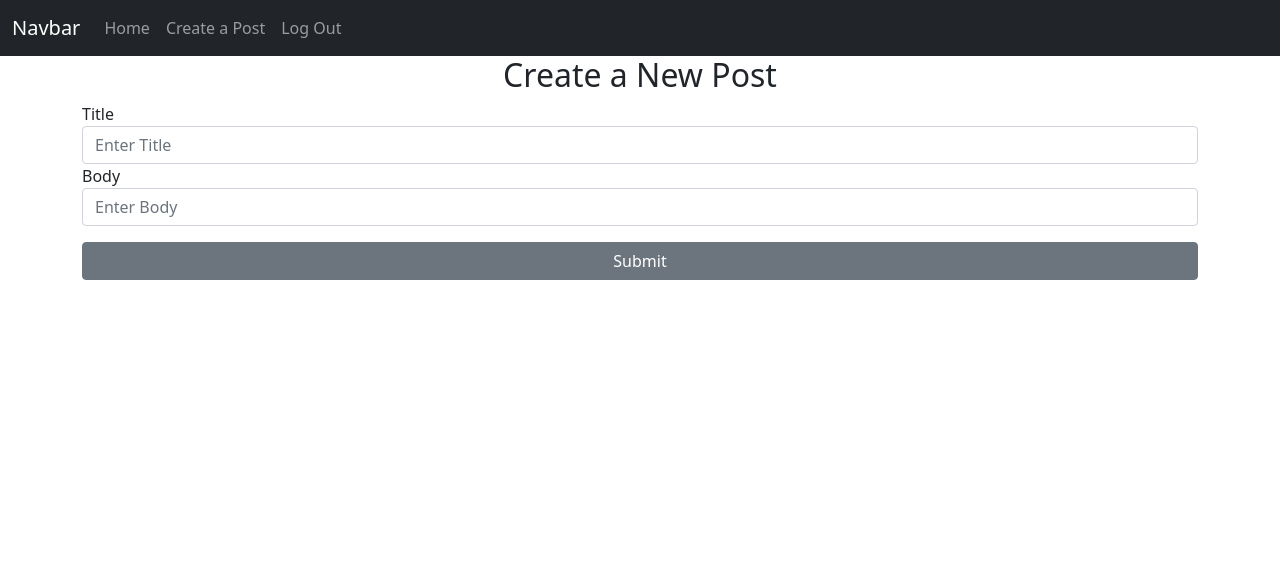
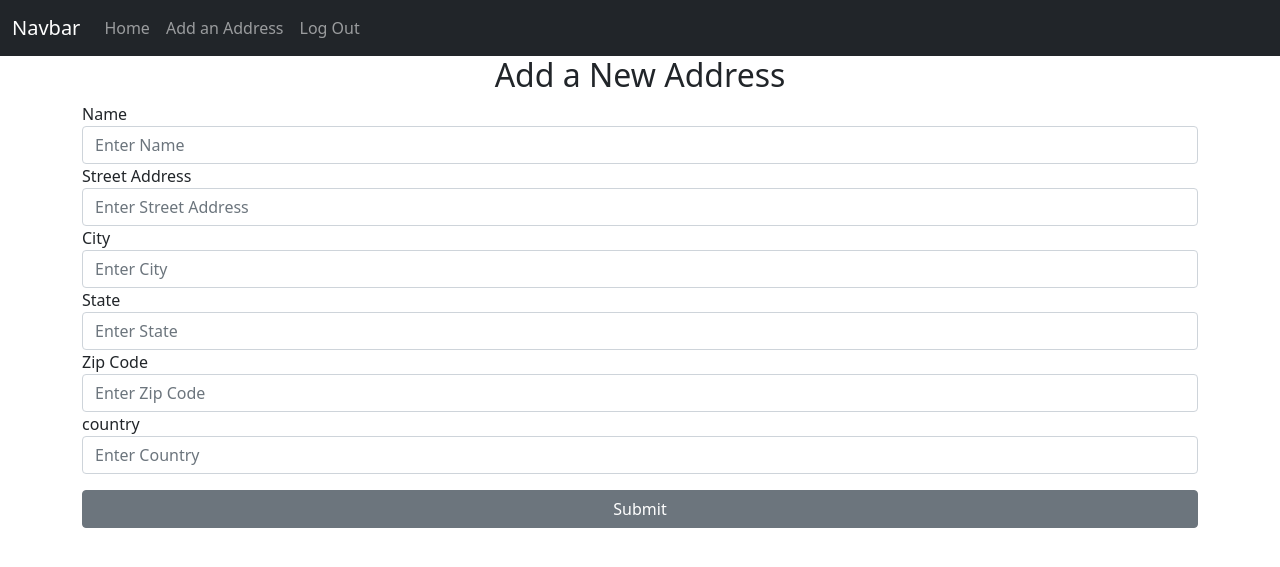
Before and after one commit to LMokka/Week6Day5, a Flask app: page /create in a window 1280 px wide. Shown: the top 567 px of the page. Run offline with Flask 2, Linux system fonts and the light colour scheme; the visitor is signed in with stand-in values (Sample User, id 1); some libraries are stand-ins or nearby versions.

Commit message:
first commit

```diff
--- a/app/forms.py
+++ b/app/forms.py
@@ -16,7 +16,11 @@ class LoginForm(FlaskForm):
     submit = SubmitField()
 
 
-class PostForm(FlaskForm):
-    title = StringField('Title', validators=[InputRequired()])
-    body = StringField('Body', validators=[InputRequired()])
+class AddressForm(FlaskForm):
+    name = StringField('Name', validators=[InputRequired()])
+    streetaddress = StringField('Street Address', validators=[InputRequired()])
+    city = StringField('City', validators=[InputRequired()])
+    state = StringField('State', validators=[InputRequired()])
+    zipcode = StringField('Zip Code', validators=[InputRequired()])
+    country = StringField('country', validators=[InputRequired()])
     submit = SubmitField()
--- a/app/models.py
+++ b/app/models.py
@@ -9,7 +9,7 @@ class User(db.Model, UserMixin):
     username = db.Column(db.String(50), nullable=False, unique=True)
     password = db.Column(db.String(256), nullable=False)
     date_created = db.Column(db.DateTime, nullable=False, default=datetime.utcnow)
-    posts = db.relationship('Post', backref='author',lazy='dynamic')
+    addresses = db.relationship('Address', backref='author',lazy='dynamic')
 
 
     def __init__(self, **kwargs):
@@ -33,10 +33,14 @@ class User(db.Model, UserMixin):
 def load_user(user_id):
     return User.query.get(user_id)
 
-class Post(db.Model):
+class Address(db.Model):
     id = db.Column(db.Integer, primary_key=True)
-    title = db.Column(db.String(50), nullable=False)
-    body = db.Column(db.String(255), nullable=False)
+    name = db.Column(db.String(100), nullable=False)
+    streetaddress = db.Column(db.String(300), nullable=False)
+    city = db.Column(db.String(100), nullable=False)
+    state = db.Column(db.String(100), nullable=False)
+    zipcode = db.Column(db.String(100), nullable=False)
+    country = db.Column(db.String(100), nullable=False)
     date_created = db.Column(db.DateTime, nullable=False, default=datetime.utcnow)
     user_id =db.Column(db.Integer, db.ForeignKey('user.id')) # SQL equivalent = FOREIGN KEY(user_id) REFERENCES user(id)
 
@@ -46,11 +50,11 @@ class Post(db.Model):
         db.session.commit()
 
     def __repr__(self):
-        return f"<Post {self.id} | {self.title}>"
+        return f"<Address {self.id} | {self.name}>"
 
     def update(self, **kwargs):
         for key,value in kwargs.items():
-            if key in ('title','body'):
+            if key in ('name','streetaddress'):
                 setattr(self,key,value)
         db.session.commit()
 
--- a/app/routes.py
+++ b/app/routes.py
@@ -1,13 +1,14 @@
+from unicodedata import name
 from app import app
 from flask import render_template, redirect, url_for, flash
 from flask_login import login_user, logout_user, login_required, current_user
-from app.forms import SignUpForm, PostForm, LoginForm
-from app.models import User, Post
+from app.forms import SignUpForm, AddressForm, LoginForm
+from app.models import User, Address
 
 @app.route('/')
 def index():
-    posts = Post.query.all()
-    return render_template('index.html', posts=posts)
+    addresses = Address.query.all()
+    return render_template('index.html', addresses=addresses)
 
 
 @app.route('/signup', methods=["GET","POST"])
@@ -34,17 +35,21 @@ def signup():
 @app.route('/create', methods=["GET", "POST"])
 @login_required
 def create():
-    form = PostForm()
+    form = AddressForm()
     if form.validate_on_submit():
-        title = form.title.data
-        body = form.body.data
-        #Create a new instance of Post with the form data
-        new_post = Post(title=title, body=body, user_id=current_user.id)
+        name = form.name.data
+        streetaddress = form.streetaddress.data
+        city = form.city.data
+        state = form.state.data
+        zipcode = form.zipcode.data
+        country = form.country.data
+        #Create a new instance of address with the form data
+        new_address = Address(name=name, streetaddress=streetaddress, city=city, state=state, zipcode=zipcode, country=country, user_id=current_user.id)
 
-        flash(f'{new_post.title}has been created.','secondary')
+        flash(f'{new_address.name} has been created.','secondary')
         #Redirect back to home page
         return redirect(url_for('index'))
-    return render_template('createpost.html',form=form)
+    return render_template('createaddress.html',form=form)
 
 @app.route('/login',methods=["GET","POST"])
 def login():
@@ -77,40 +82,44 @@ def logout():
     flash('You have successfully logged out.', 'primary')
     return redirect(url_for('index'))
 
-@app.route('/posts/<post_id>')
+@app.route('/addresses/<address_id>')
 @login_required
-def view_post(post_id):
-    post = Post.query.get_or_404(post_id)
-    return render_template('post.html', post=post)
+def view_address(address_id):
+    address = Address.query.get_or_404(address_id)
+    return render_template('address.html', address=address)
 
 
-@app.route('/posts/<post_id>/edit', methods=["GET","POST"])
+@app.route('/addresses/<address_id>/edit', methods=["GET","POST"])
 @login_required
-def edit_post(post_id):
-    post_to_edit = Post.query.get_or_404(post_id)
-    # make sure the post to edit is owned by the current user
-    if post_to_edit.author != current_user:
-        flash("You do not have permission to edit this post","danger")
-        return redirect(url_for('view_post', post_id=post_id))
-    form = PostForm()
+def edit_address(address_id):
+    address_to_edit = Address.query.get_or_404(address_id)
+    # make sure the address to edit is owned by the current user
+    if address_to_edit.author != current_user:
+        flash("You do not have permission to edit this address","danger")
+        return redirect(url_for('view_address', address_id=address_id))
+    form = AddressForm()
     if form.validate_on_submit():
-        title = form.title.data
-        body = form.body.data
-        post_to_edit.update(title=title, body=body)
-        flash(f'{post_to_edit.title} has been updated', 'success')
-        return redirect(url_for('view_post', post_id = post_id))
+        name = form.name.data
+        streetaddress = form.streetaddress.data
+        city = form.city.data
+        state = form.state.data
+        zipcode = form.zipcode.data
+        country = form.country.data
+        address_to_edit.update(name=name, streetaddress=streetaddress, city=city, state=state, zipcode=zipcode, country=country)
+        flash(f'{address_to_edit.name} has been updated', 'success')
+        return redirect(url_for('view_address', address_id = address_id))
 
-    return render_template('edit_post.html', post=post_to_edit, form=form)
+    return render_template('edit_address.html', address=address_to_edit, form=form)
 
-@app.route('/posts/<post_id>/delete')
+@app.route('/addresses/<address_id>/delete')
 @login_required
-def delete_post(post_id):
-    post_to_delete = Post.query.get_or404(post_id)
-    if post_to_delete.author != current_user:
-        flash("You do not have permission to delete this post", )
+def delete_address(address_id):
+    address_to_delete = Address.query.get_or404(address_id)
+    if address_to_delete.author != current_user:
+        flash("You do not have permission to delete this Address", )
         return(redirect(url_for('index')))
-    #delete the post
+    #delete the address
 
-    post_to_delete.delete()
-    flash(f"{post_to_delete.title} has been deleted", 'info')
+    address_to_delete.delete()
+    flash(f"{address_to_delete.name} has been deleted", 'info')
     return redirect(url_for('index'))
--- a/app/templates/base.html
+++ b/app/templates/base.html
@@ -22,7 +22,7 @@
                 <div class="navbar-nav">
                     <a class="nav-link" href="{{url_for('index')}}">Home</a>
                     {% if current_user.is_authenticated %}
-                        <a class="nav-link" href="{{ url_for('create')}}">Create a Post</a>
+                        <a class="nav-link" href="{{url_for('create')}}">Add an Address</a>
                         <a class="nav-link" href="{{url_for('logout')}}">Log Out</a>
                     {% else %}
                         <a class="nav-link" href="{{url_for('signup')}}">Sign Up</a>
--- /dev/null
+++ b/app/templates/createaddress.html
@@ -0,0 +1,33 @@
+{% extends 'base.html' %}
+
+{% block title %}Add a New Address{% endblock title %}
+
+{% block content %}
+<h2 class="text-center">Add a New Address</h2>
+
+<form method="post">
+    {{ form.csrf_token }}
+    <div class="form-group">
+        {{ form.name.label }}
+        {{ form.name(class='form-control', placeholder='Enter Name') }}
+
+        {{ form.streetaddress.label }}
+        {{ form.streetaddress(class='form-control', placeholder='Enter Street Address') }}
+
+        {{ form.city.label }}
+        {{ form.city(class='form-control', placeholder='Enter City') }}
+
+        {{ form.state.label }}
+        {{ form.state(class='form-control', placeholder='Enter State') }}
+
+        {{ form.zipcode.label }}
+        {{ form.zipcode(class='form-control', placeholder='Enter Zip Code') }}
+
+        {{ form.country.label }}
+        {{ form.country(class='form-control', placeholder='Enter Country') }}
+
+        {{ form.submit(class='btn btn-secondary w-100 mt-3') }}
+    </div>
+</form>
+
+{% endblock content %}
--- a/app/templates/createpost.html
+++ /dev/null
@@ -1,20 +0,0 @@
-{% extends 'base.html'%}
-
-{% block title %}Create New Post{% endblock title %}
-
-{% block content%}
-<h2 class ="text-center">Create a New Post</h2>
-
-<form method ="post">
-    {{form.csrf_token}}
-    <div class="form-group">
-        {{form.title.label}}
-        {{form.title(class='form-control', placeholder='Enter Title')}}
-
-        {{ form.body.label }}
-        {{ form.body(class='form-control', placeholder='Enter Body') }}
-
-        {{ form.submit(class='btn btn-secondary w-100 mt-3') }}
-    </div>
-</form>
-{% endblock content %}
--- a/requirements.txt
+++ b/requirements.txt
@@ -17,4 +17,3 @@ psycopg2-binary==2.9.3
 SQLAlchemy==1.4.40
 Werkzeug==2.2.2
 WTForms==3.0.1
-zipp==3.8.1
```
Also changed, not shown: app/templates/address.html (renamed from app/templates/post.html, +11 -10 lines), app/templates/edit_address.html (added, +32 -0 lines), app/templates/edit_post.html (deleted, +0 -20 lines), app/templates/index.html (+6 -6 lines), migrations/versions/6a64d60f211f_.py (deleted, +0 -37 lines), migrations/versions/82d3689161a2_add_post_table.py (deleted, +0 -36 lines), app.db.
